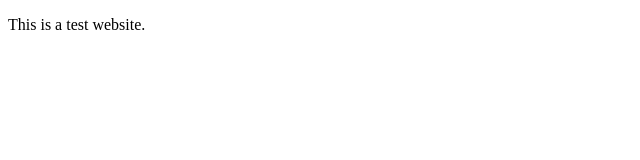
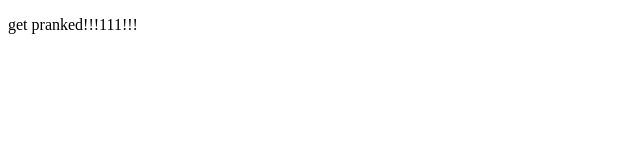
Before and after one commit to lenyosu/test_website, a plain HTML site: page index.html in a window 1280 px wide. Shown: the full height of the page, 0-640 px from the left. Drawn offline with Linux system fonts and the light colour scheme.

Commit message:
Update index.html

```diff
--- a/index.html
+++ b/index.html
@@ -7,7 +7,7 @@
     <title>Document</title>
 </head>
 <body>
-    <p class="test">This is a test website.</p>
+    <p class="test">get pranked!!!111!!!</p>
     <script src="script.js"></script>
 </body>
 </html>
```
